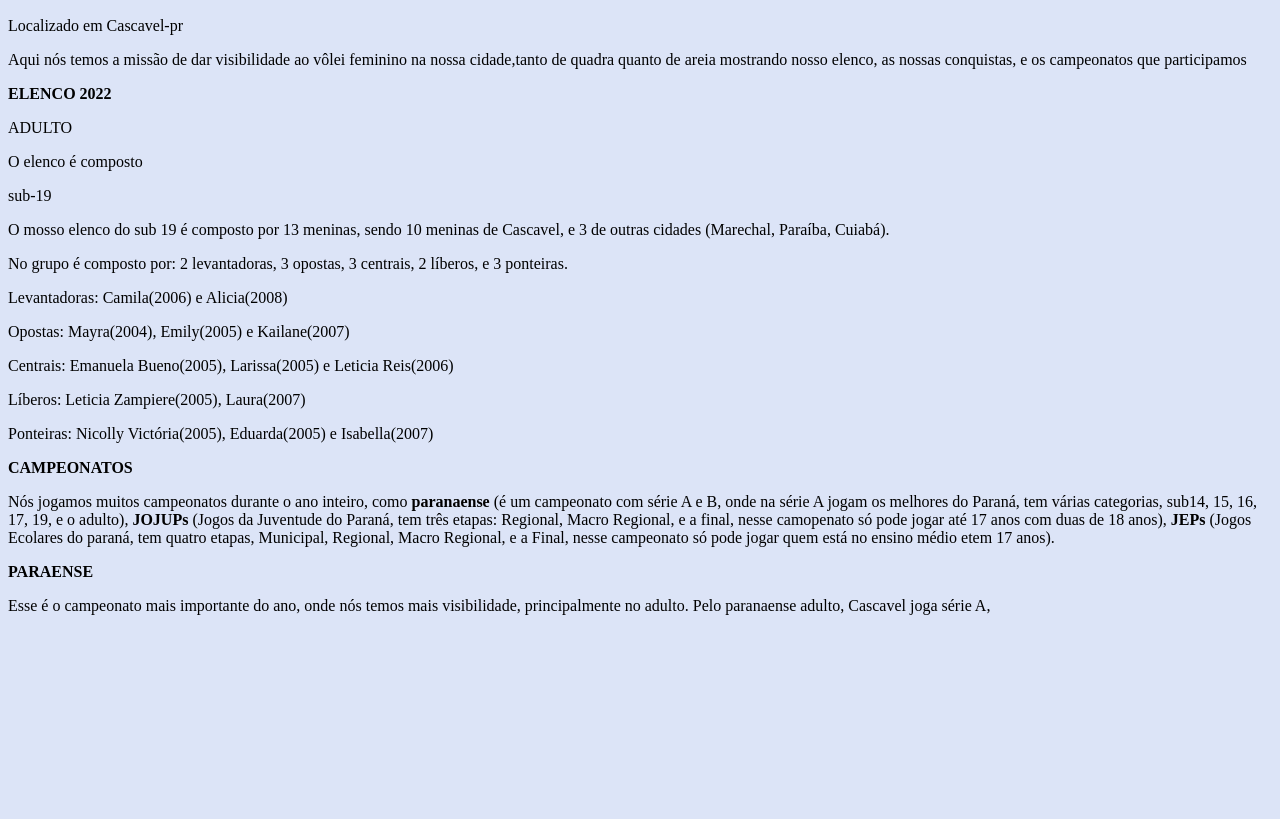
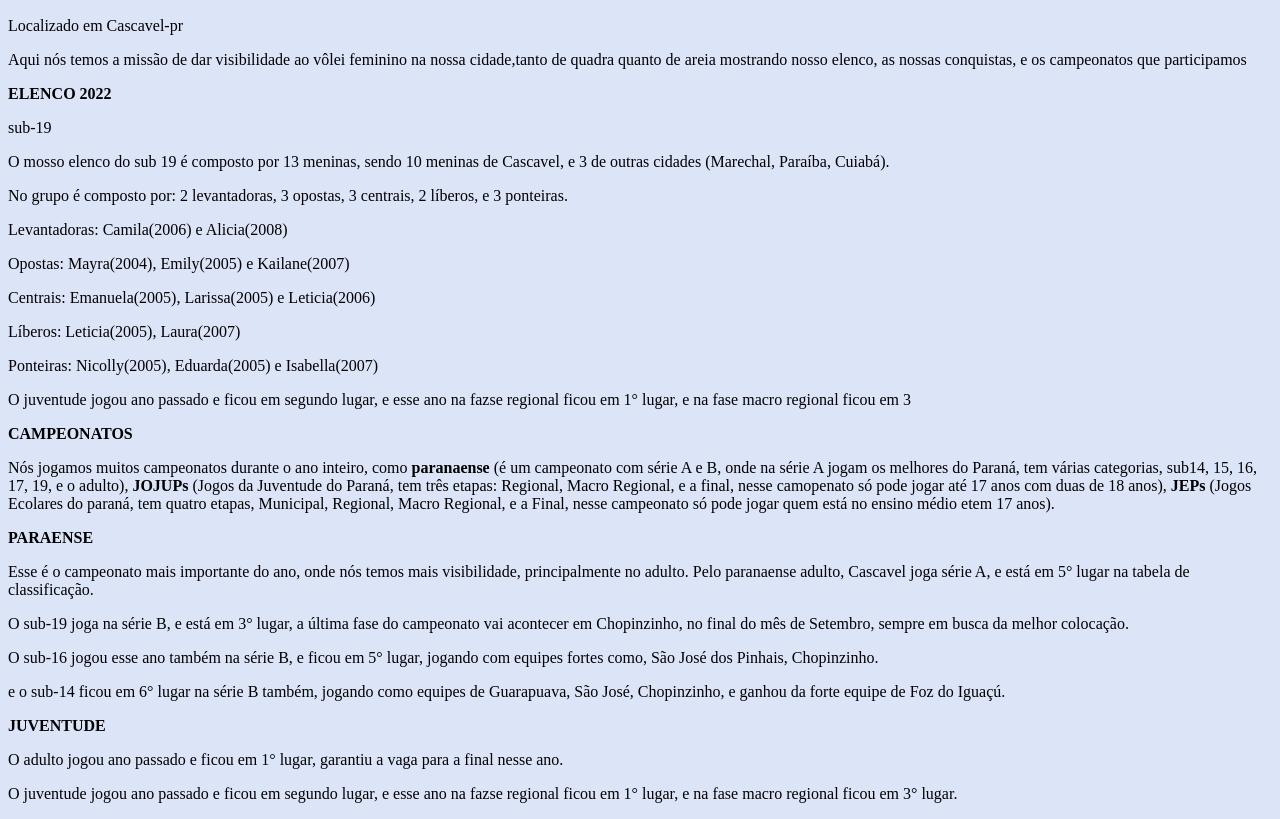
Before and after one commit to isa1323/atividade-wilson, a plain HTML site: page index.html in a window 1280 px wide. Shown: the part 383-1202 px from the top of the page. Before the commit the page ends 1014 px from the top, so only its background shows below. Drawn offline with Linux system fonts and the light colour scheme.

Commit message:
adiçaõ 01

```diff
--- a/index.html
+++ b/index.html
@@ -15,7 +15,7 @@
 			mostrando nosso elenco, as nossas conquistas, e os campeonatos que participamos<p/>
 
 			<p><strong> ELENCO 2022</strong>
-			<p>ADULTO<p> O elenco é composto
+
 			<p>sub-19<p>
 			<p>O mosso elenco do sub 19 é composto por 13 meninas, sendo 10 meninas de Cascavel, e 3 de outras cidades (Marechal, Paraíba, Cuiabá).<p>
 				<p>No grupo é composto por: 2 levantadoras, 3 opostas, 3 centrais, 2 líberos, e 3 ponteiras.<p>
@@ -24,18 +24,27 @@
 
 					<p>Opostas: Mayra(2004), Emily(2005) e Kailane(2007)
 
-					<p>Centrais: Emanuela Bueno(2005), Larissa(2005) e Leticia Reis(2006)
+					<p>Centrais: Emanuela(2005), Larissa(2005) e Leticia(2006)
 
-					<p>Líberos: Leticia Zampiere(2005), Laura(2007)
+					<p>Líberos: Leticia(2005), Laura(2007)
 
-					<p>Ponteiras: Nicolly Victória(2005), Eduarda(2005) e Isabella(2007)<p>
+					<p>Ponteiras: Nicolly(2005), Eduarda(2005) e Isabella(2007)<p>
 
+						<p> O juventude jogou ano passado e ficou em segundo lugar, e esse ano na fazse regional ficou em 1° lugar, e na fase macro regional ficou em 3
 					<p><strong> CAMPEONATOS</strong><p>
 					<p> Nós jogamos muitos campeonatos durante o ano inteiro, como <strong>paranaense</strong> (é um campeonato com série A e B, onde na série A jogam os melhores do Paraná, tem várias categorias, sub14, 15, 16, 17, 19, e o adulto), <strong>JOJUPs</strong>
 						(Jogos da Juventude do Paraná, tem três etapas: Regional, Macro Regional, e a final, nesse camopenato só pode jogar até 17 anos com duas de 18 anos), <strong>JEPs</strong> (Jogos Ecolares do paraná,
 						tem quatro etapas, Municipal, Regional, Macro Regional, e a Final, nesse campeonato só pode jogar quem está no ensino médio etem 17 anos).<p>
 
 					<p><strong>PARAENSE</strong><p>
-					<p>Esse é o campeonato mais importante do ano, onde nós temos mais visibilidade, principalmente no adulto. Pelo paranaense adulto, Cascavel joga série A,
+					<p>Esse é o campeonato mais importante do ano, onde nós temos mais visibilidade, principalmente no adulto. Pelo paranaense adulto, Cascavel joga série A, e está em 5° lugar na tabela de classificação.<p>
+					<p> O sub-19 joga na série B, e está em 3° lugar, a última fase do campeonato vai acontecer em Chopinzinho, no final do mês de Setembro, sempre em busca da melhor colocação.<p>
+						<p> O sub-16 jogou esse ano também na série B, e ficou em 5° lugar, jogando com equipes fortes como, São José dos Pinhais, Chopinzinho.<p>
+							<p> e o sub-14 ficou em 6° lugar na série B também, jogando como equipes de Guarapuava, São José, Chopinzinho, e ganhou da forte equipe de Foz do Iguaçú.<p>
+
+					<p><strong>JUVENTUDE</strong><p>
+						<p> O adulto jogou ano passado e ficou em 1° lugar, garantiu a vaga para a final nesse ano.<p>
+						<p> O juventude jogou ano passado e ficou em segundo lugar, e esse ano na fazse regional ficou em 1° lugar, e na fase macro regional ficou em 3° lugar.<p>
 	</body>
+
 </html>
```
